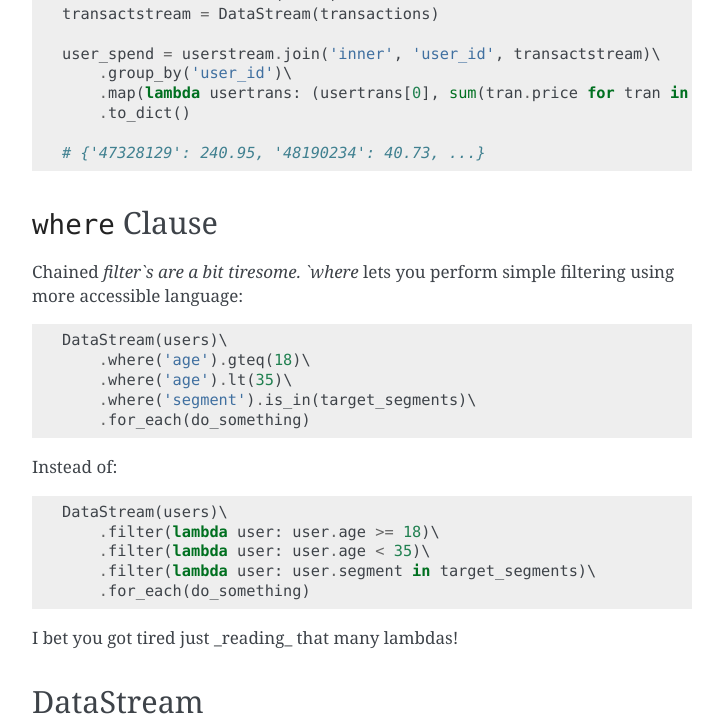
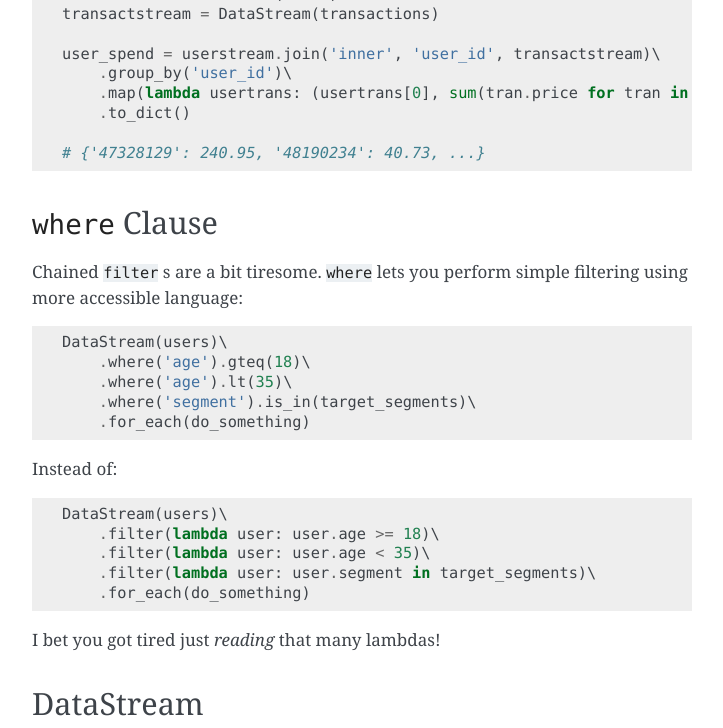
Before and after one commit to soaxelbrooke/datastreams, a Sphinx documentation site: the page built from docs/source/index.rst, in a window 1280 px wide and 900 px high, scrolled down 1113 px, cut to the strip 0-728 px from the top of the window. Shown: the whole strip, without its empty margins (388-1111 px from the left). Built offline with Sphinx 7.4.7, drawn with Linux system fonts in a browser that asks for light colours.

Commit message:
Fix formatting bugs

```diff
--- a/docs/source/index.rst
+++ b/docs/source/index.rst
@@ -76,7 +76,7 @@ You can join :py:class:`DataStream` - even streams of objects!
 ``where`` Clause
 ----------------
 
-Chained `filter`s are a bit tiresome. `where` lets you perform simple filtering using more accessible language:
+Chained ``filter`` s are a bit tiresome. ``where`` lets you perform simple filtering using more accessible language:
 
 .. code-block:: python
 
@@ -96,7 +96,7 @@ Instead of:
         .filter(lambda user: user.segment in target_segments)\
         .for_each(do_something)
 
-I bet you got tired just _reading_ that many lambdas!
+I bet you got tired just *reading* that many lambdas!
 
 DataStream
 ----------
```
